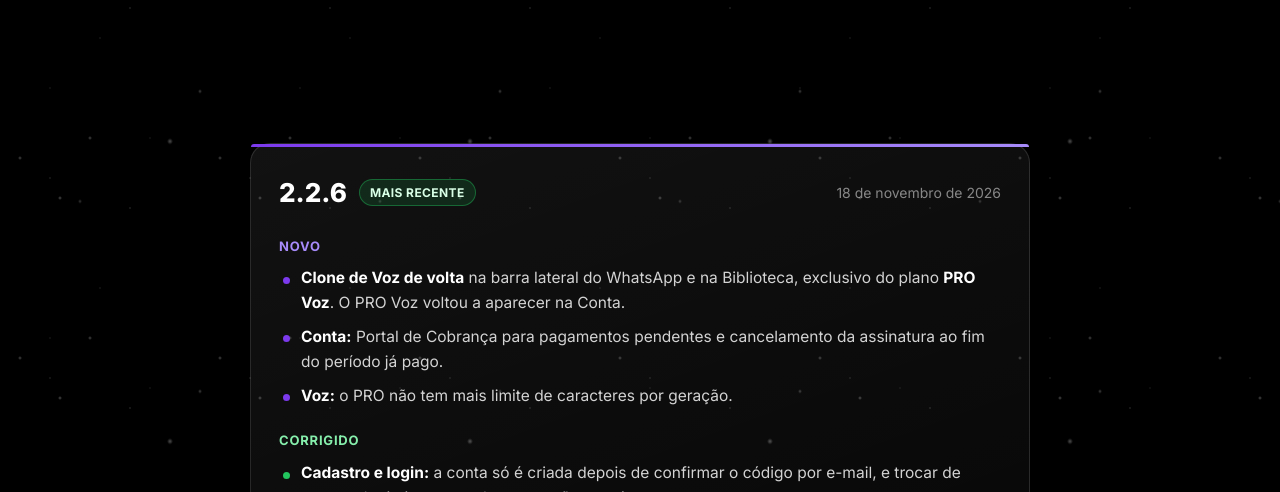
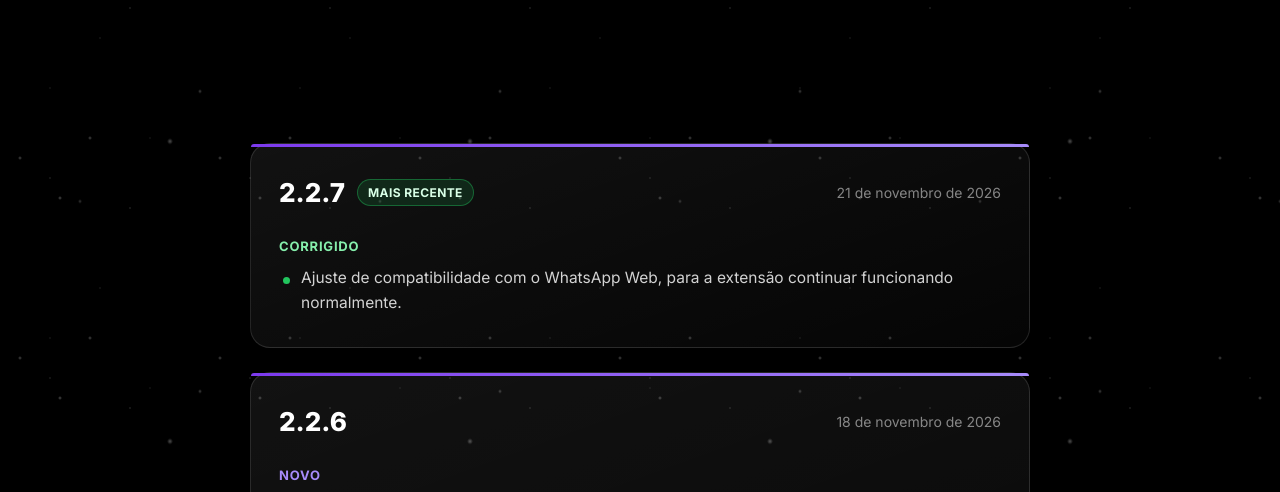
Before and after one commit to Lucas-P-Simoes/patogo-site, a plain HTML site: page atualizacoes/index.html in a window 1280 px wide. Shown: the part 252-744 px from the top of the page. Drawn offline with Linux system fonts and the light colour scheme.

Commit message:
feat: cartão da versão 2.2.7 na página Atualizações
Co-Authored-By: Claude Sonnet 5.5 <noreply@anthropic.com>

```diff
--- a/atualizacoes/index.html
+++ b/atualizacoes/index.html
@@ -71,9 +71,20 @@
       </article>
       -->
 
+      <article class="release" id="v2-2-7">
+        <div class="release-top">
+          <span class="release-version">2.2.7</span><span class="release-tag">Mais recente</span>
+          <span class="release-date">21 de novembro de 2026</span>
+        </div>
+        <h3 class="corrigido">Corrigido</h3>
+        <ul>
+          <li>Ajuste de compatibilidade com o WhatsApp Web, para a extensão continuar funcionando normalmente.</li>
+        </ul>
+      </article>
+
       <article class="release" id="v2-2-6">
         <div class="release-top">
-          <span class="release-version">2.2.6</span><span class="release-tag">Mais recente</span>
+          <span class="release-version">2.2.6</span>
           <span class="release-date">18 de novembro de 2026</span>
         </div>
         <h3 class="novo">Novo</h3>
```
